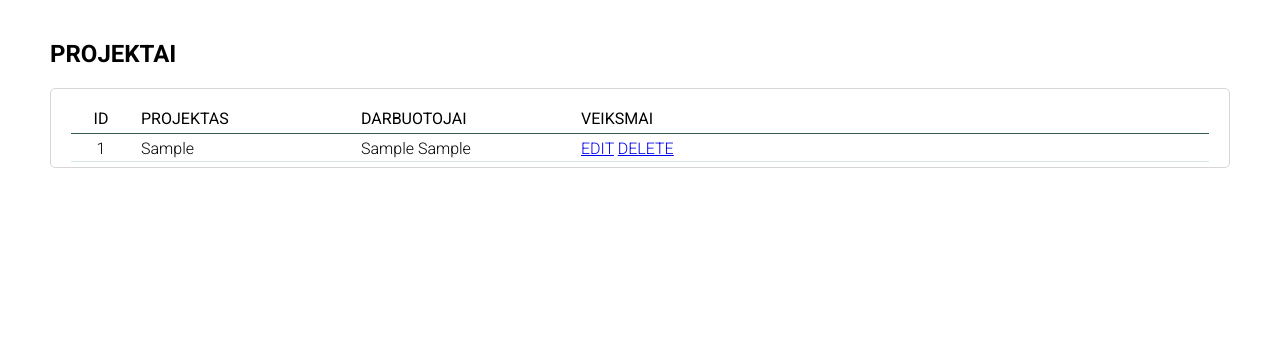
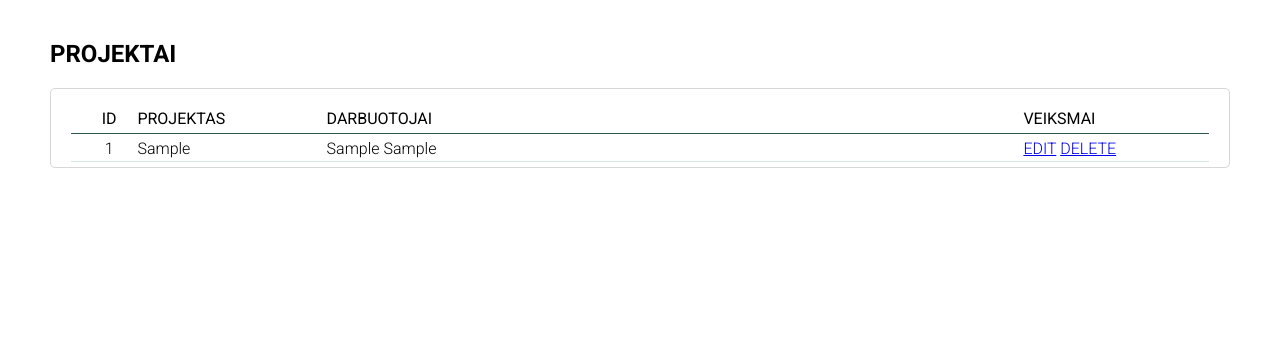
Before and after one commit to gretanorv/BIT_SP2-personalo_valdymo_sistema, a PHP site: page /?path=projektai in a window 1280 px wide. Shown: the part 59-420 px from the top of the page. Run offline with PHP 8.4, Linux system fonts and the light colour scheme; tables that the repository leaves empty or names only in its code hold one stand-in row (values such as "Sample post").

Commit message:
column insert & style update

```diff
--- a/index.php
+++ b/index.php
@@ -133,33 +133,33 @@
         ?>
                 <div class="table">
                     <div class="table__row table__row--head">
-                        <div class="table__col-id table__col-id--head">ID</div>
+                        <div class="table__col-id table__col--head">ID</div>
                         <?php $_GET['path'] == 'projektai' ?
-                            print("<div class='table__col-text table__col-text--head'>PROJEKTAS</div>
-                            <div class='table__col-text table__col-text--head'>DARBUOTOJAI</div>
+                            print("<div class='table__col table__col--head'>PROJEKTAS</div>
+                            <div class='table__col-text table__col--head'>DARBUOTOJAI</div>
                             ")
                             :
-                            print("<div class='table__col-text table__col-text--head'>DARBUOTOJAS</div>
-                            <div class='table__col-text table__col-text--head'>PROJEKTAS</div>
+                            print("<div class='table__col table__col--head'>DARBUOTOJAS</div>
+                            <div class='table__col-text table__col--head'>PROJEKTAS</div>
                             ")
                         ?>
-                        <div class="table__col-text table__col-text--head">VEIKSMAI</div>
+                        <div class="table__col-controls table__col--head">VEIKSMAI</div>
                     </div>
                     <?php while ($row = mysqli_fetch_assoc($res)) { ?>
                         <div class='table__row'>
                             <div class='table__col-id'><?php echo $row['id'] ?></div>
                             <?php $_GET['path'] == 'projektai' ?
-                                print("<div class='table__col-text'>{$row['projekto_pavadinimas']}</div>
+                                print("<div class='table__col'>{$row['projekto_pavadinimas']}</div>
                             <div class='table__col-text'>{$row['vardas']}</div>
                             ")
                                 :
-                                print("<div class='table__col-text'>{$row['vardas']}</div>
+                                print("<div class='table__col'>{$row['vardas']}</div>
                                 <div class='table__col-text'>{$row['projekto_pavadinimas']}</div>
                                 ");
 
-                            print("<div class='table__col'>
-                            <a href='?action=edit' class='table__col-controls'>EDIT</a>
-                            <a href='?path={$_GET['path']}&action=delete&id={$row['id']}' class='table__col-controls'>DELETE</a>
+                            print("<div class='table__col-controls'>
+                            <a href='?action=edit' class='table__col-controls-link'>EDIT</a>
+                            <a href='?path={$_GET['path']}&action=delete&id={$row['id']}' class='table__col-controls-link'>DELETE</a>
                         </div>");
                             ?>
                         </div>
--- a/style.css
+++ b/style.css
@@ -82,24 +82,27 @@
   margin-bottom: 5px;
 }
 
+.table__col {
+  margin-right: 20px;
+  min-width: 15%;
+}
+
 .table__col-id {
   text-align: center;
-  width: 40px;
-  margin-right: 20px;
-}
-
-.table__col-id--head {
-  font-weight: 400;
+  width: 5%;
 }
 
 .table__col-text {
-  min-width: 200px;
   margin-right: 20px;
+  width: 60%;
 }
 
-.table__col-text--head {
+.table__col-controls {
+  width: 15%;
+}
+
+.table__col--head {
   font-weight: 400;
-  text-transform: uppercase;
 }
 
 body {
```
Also changed, not shown: styles/_table.scss (+12 -11 lines), 1 other file.
